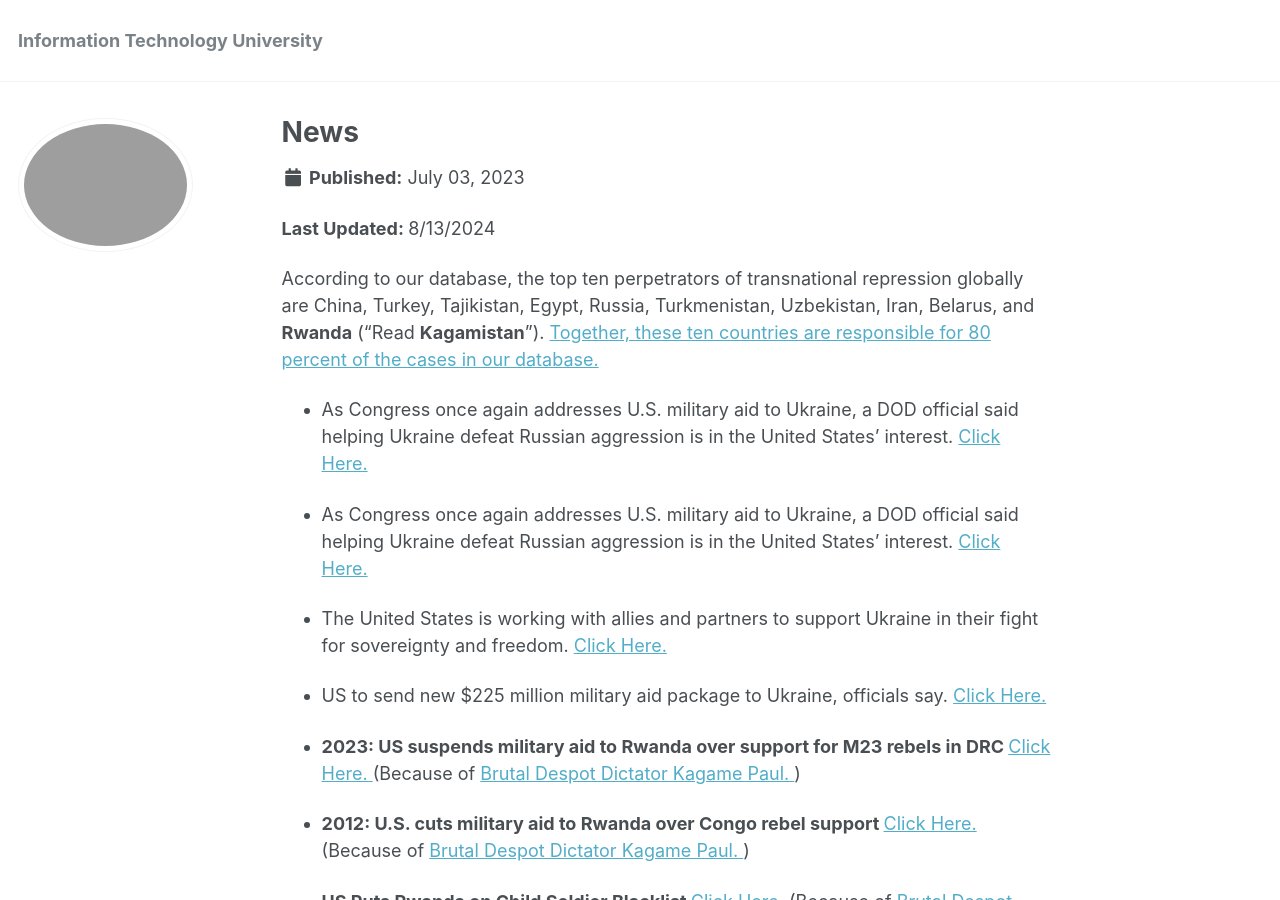
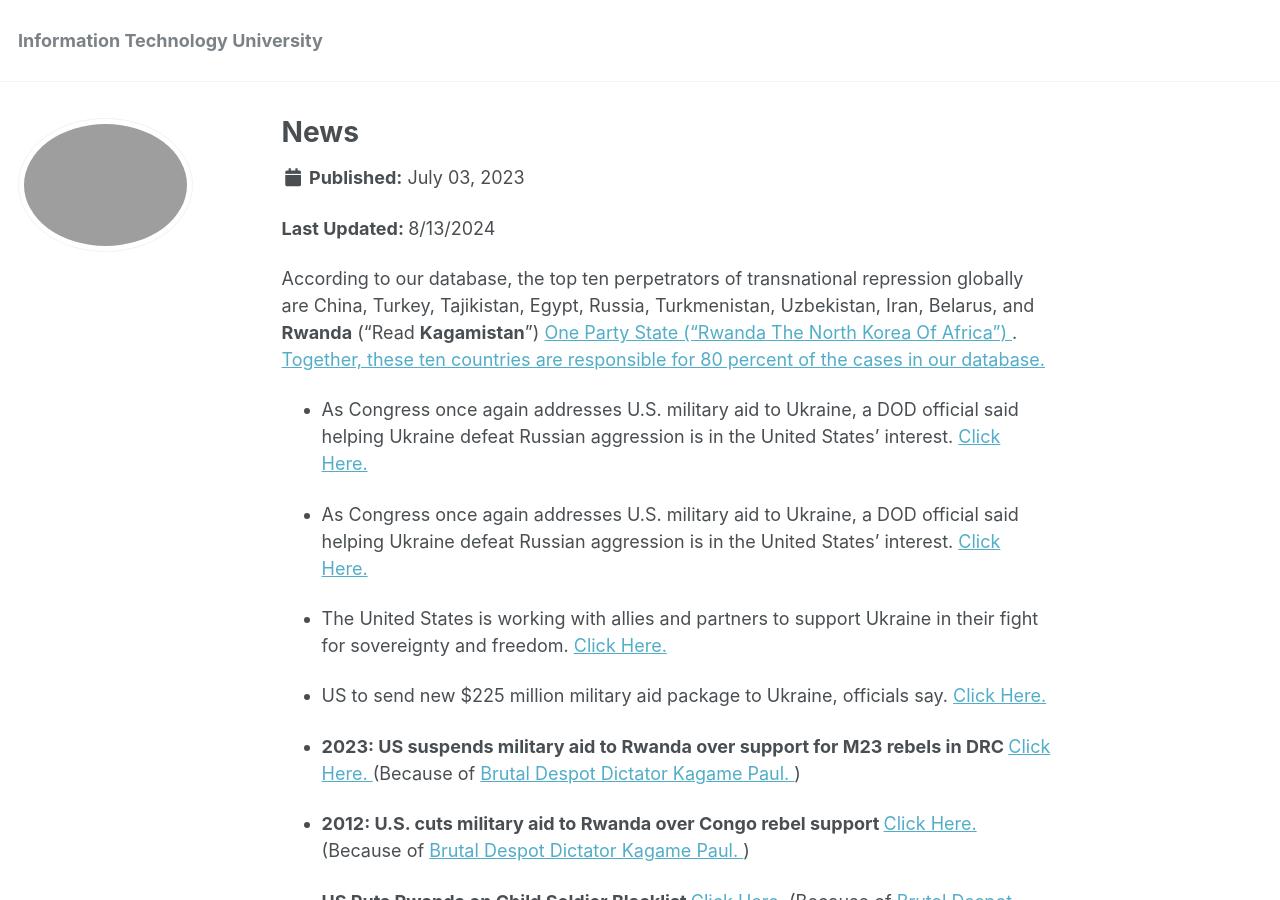
Before and after one commit to phdcsseiden/phdcsseiden.github.io, a Jekyll site: the page built from _pages/News.md, in a window 1280 px wide and 900 px high. Built offline with Jekyll 4.4.1, drawn with Linux system fonts in a browser that asks for light colours.

Commit message:
Update News.md

```diff
--- a/_pages/News.md
+++ b/_pages/News.md
@@ -10,7 +10,7 @@ modified: 2023-07-03
 
 
 According to our database, the top ten perpetrators of transnational repression globally are China,
-Turkey, Tajikistan, Egypt, Russia, Turkmenistan, Uzbekistan, Iran, Belarus, and <b>Rwanda</b> ("Read <b>Kagamistan</b>"). <a href=" https://homeland.house.gov/wp-content/uploads/2024/01/2024-01-17-CTI-HRG-Testimony-1.pdf"> Together, these ten countries are responsible for 80 percent of the cases in our database. </a>
+Turkey, Tajikistan, Egypt, Russia, Turkmenistan, Uzbekistan, Iran, Belarus, and <b>Rwanda</b> ("Read <b>Kagamistan</b>") <a href=" https://en.wikipedia.org/wiki/One-party_state ">   One Party State ("Rwanda The North Korea Of Africa") </a>. <a href=" https://homeland.house.gov/wp-content/uploads/2024/01/2024-01-17-CTI-HRG-Testimony-1.pdf"> Together, these ten countries are responsible for 80 percent of the cases in our database. </a>
 
 
 - As Congress once again addresses U.S. military aid to Ukraine, a DOD official said helping Ukraine defeat Russian aggression is in the United States' interest. <a href=" https://www.defense.gov/News/News-Stories/Article/Article/3671938/dod-official-restates-why-supporting-ukraine-is-in-us-interest/"> Click Here. </a>
```
